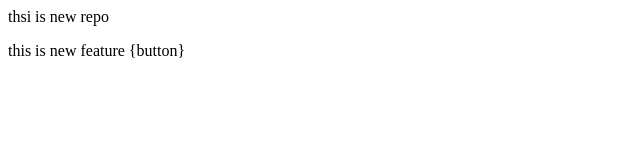
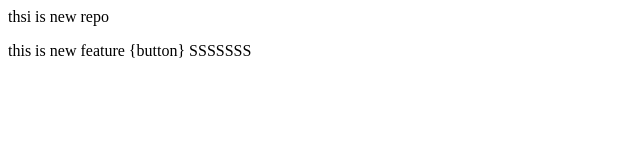
Before and after one commit to It-MeVarsha/localRepo, a plain HTML site: page index.html in a window 1280 px wide. Shown: the full height of the page, 0-640 px from the left. Drawn offline with Linux system fonts and the light colour scheme.

Commit message:
.\index.html

```diff
--- a/index.html
+++ b/index.html
@@ -1,2 +1,2 @@
 <p> thsi is new repo </p>
-<p> this is new feature {button} </p>
+<p> this is new feature {button} SSSSSSS</p>
```
